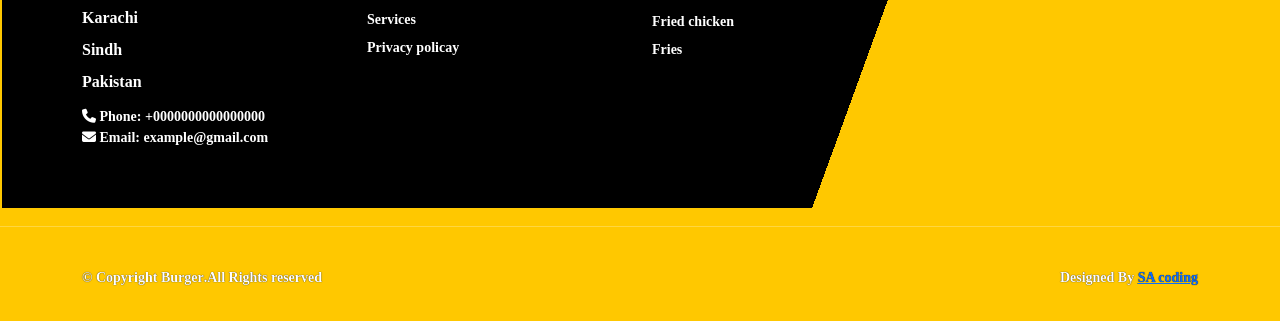
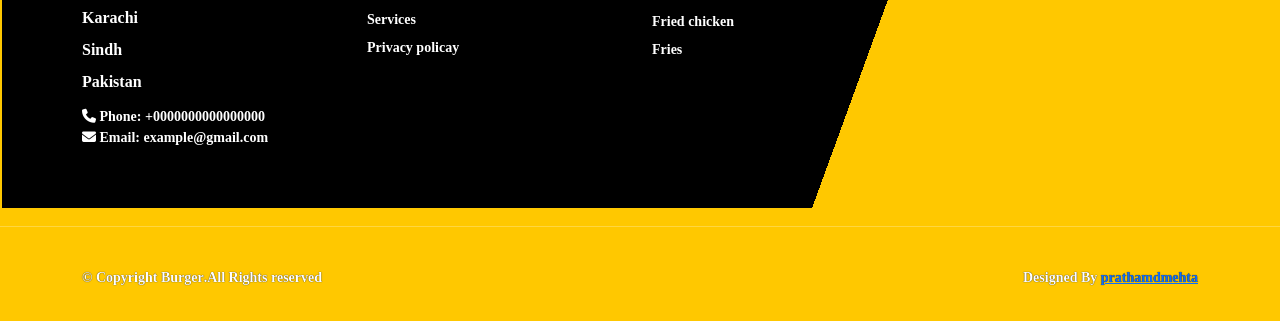
Before and after one commit to prathamdmehta/burger-restaurant, a plain HTML site: page index.html in a window 1280 px wide. Shown: the part 5590-5911 px from the top of the page. Drawn offline with nearby package versions, Linux system fonts and the light colour scheme.

Commit message:
Update index.html

```diff
--- a/index.html
+++ b/index.html
@@ -483,7 +483,7 @@
       &copy; Copyright <strong>Burger</strong>.All Rights reserved
     </div>
     <div class="credits">
-      Designed By <a href="#">SA coding</a>
+      Designed By <a href="#">prathamdmehta</a>
     </div>
   </div>
 </footer>
```
